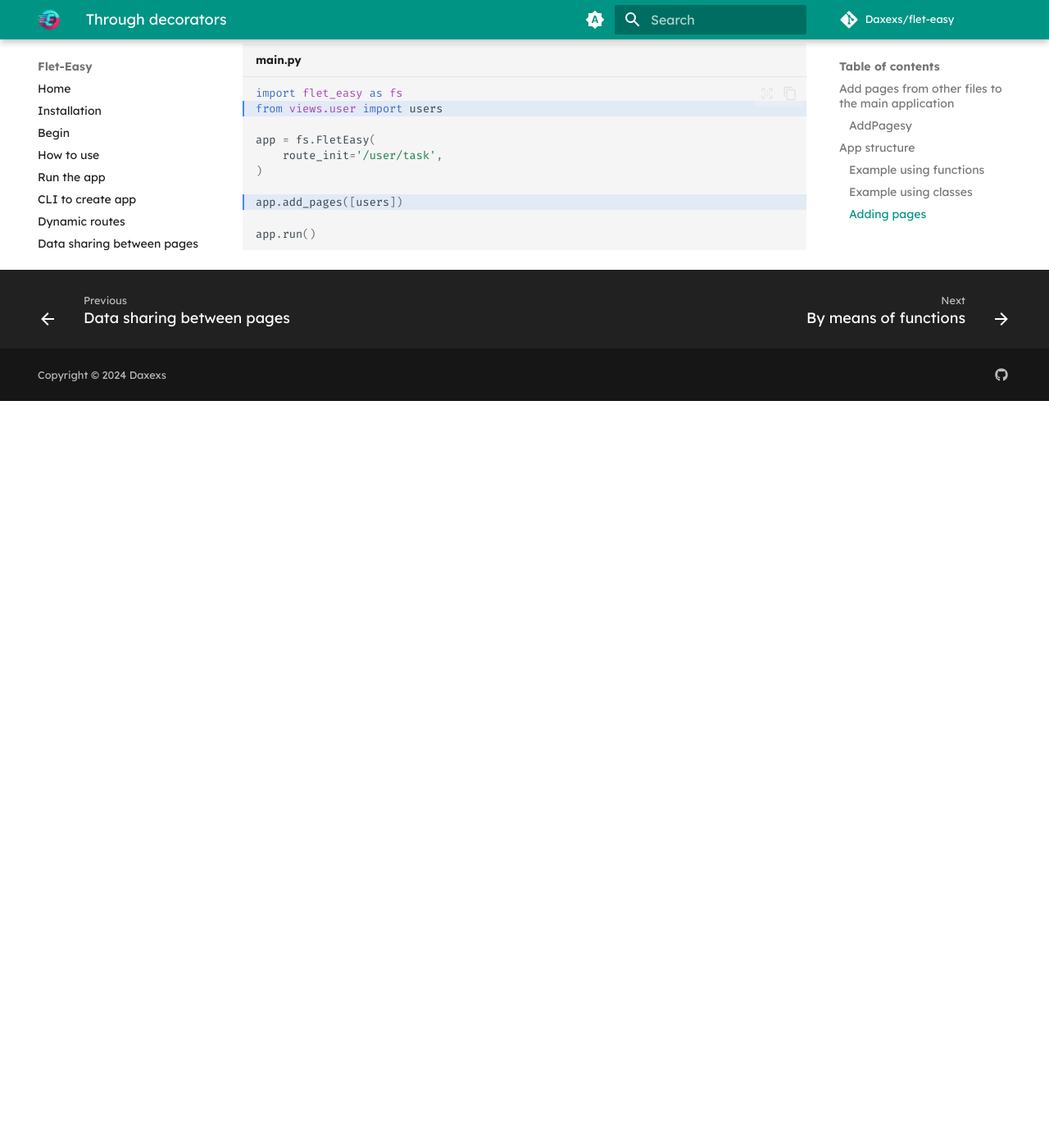
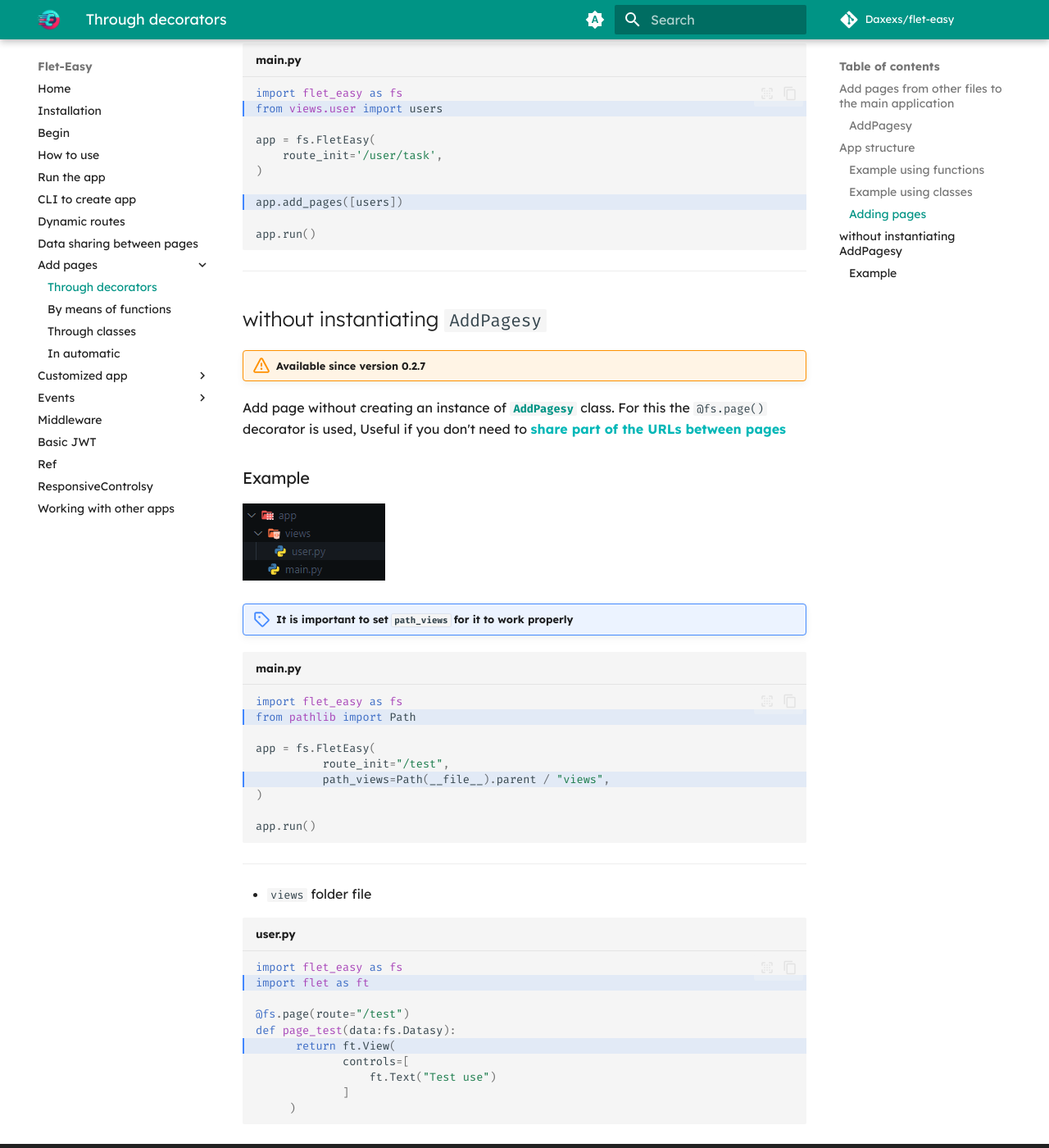
Before and after one commit to Daxexs/flet-easy, an MkDocs documentation site: the page built from docs/add-pages/through-decorators.md, in a window 1280 px wide and 1400 px high, scrolled down 2972 px. Shown: the whole window at 82% size. Built offline with MkDocs 1.6.1 and Material for MkDocs 9.7.7, drawn with Linux system fonts in a browser that asks for light colours; comment, search, counter and statistics services are not loaded; the version menu is left out; before the commit the page ends 3461 px from its top, so only the background shows below that.

Commit message:
📝 docs: add page without instantiating `AddPagesy` class (#31)

````diff
--- a/docs/add-pages/through-decorators.md
+++ b/docs/add-pages/through-decorators.md
@@ -127,3 +127,46 @@
 
 app.run()
 ```
+
+---
+
+## without instantiating `AddPagesy`
+
+!!! warning "Available since version 0.2.7"
+
+Add page without creating an instance of [`AddPagesy`](/flet-easy/0.2.0/add-pages/through-decorators/#addpagesy) class. For this the `@fs.page()` decorator is used, Useful if you don't need to [share part of the URLs between pages](/flet-easy/0.2.0/add-pages/through-decorators/#app-structure)
+
+### Example
+
+![FletEasy](../assets/images/struct-views.png "App structure FletEasy")
+
+!!! note "It is important to set `path_views` for it to work properly"
+
+```python title="main.py" hl_lines="2 6"
+import flet_easy as fs
+from pathlib import Path
+
+app = fs.FletEasy(
+          route_init="/test",
+          path_views=Path(__file__).parent / "views",
+)
+
+app.run()
+```
+
+---
+
+* `views` folder file
+
+```python title="user.py" hl_lines="2 6"
+import flet_easy as fs
+import flet as ft
+
+@fs.page(route="/test")
+def page_test(data:fs.Datasy):
+      return ft.View(
+             controls=[
+                 ft.Text("Test use")
+             ]
+     )
+```
````
